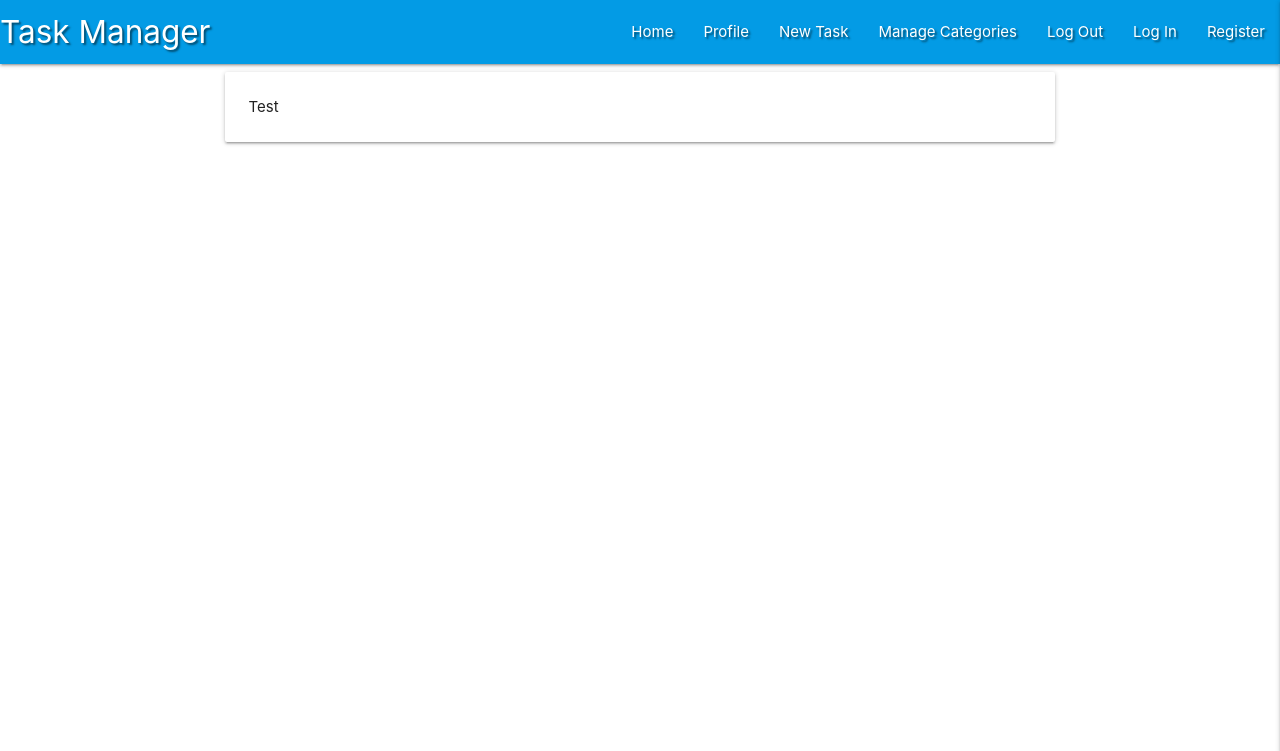
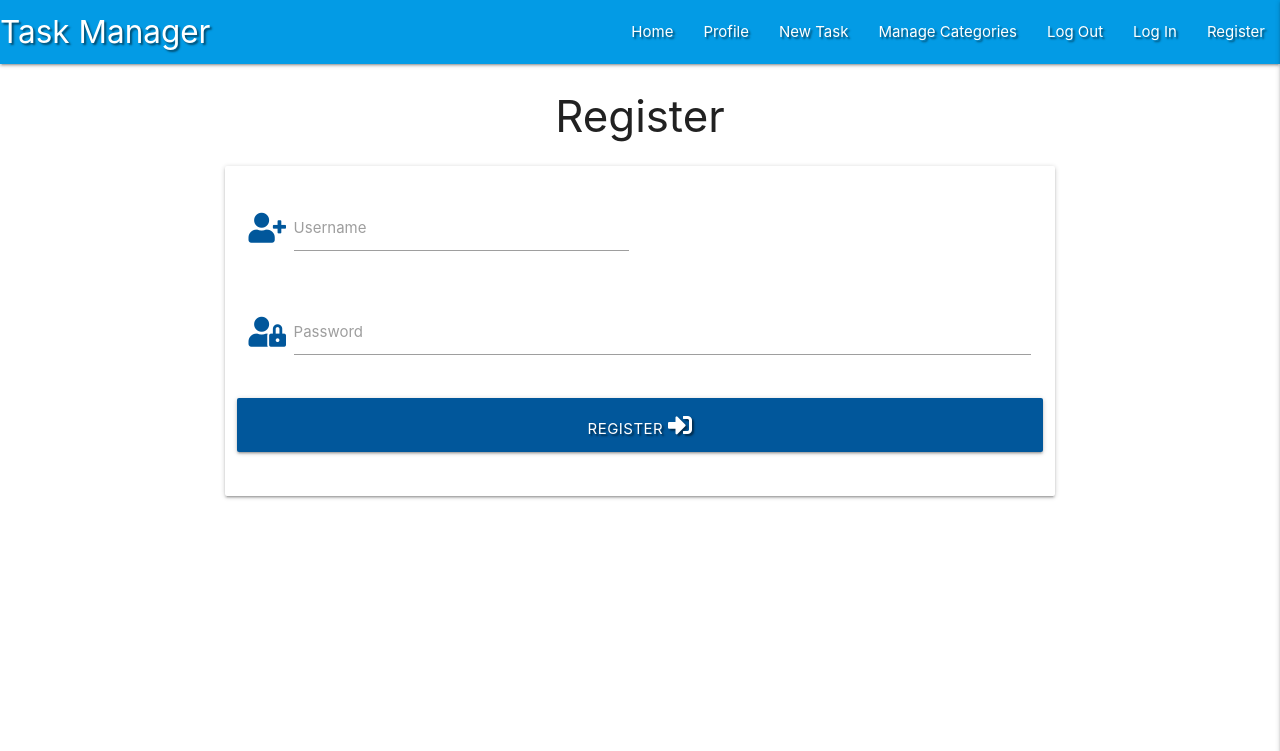
Before and after one commit to StephenJ2020/MS3-Mini-Project, a Flask app: page /register in a window 1280 px wide. Shown: the top 751 px of the page. Run offline with Flask 2, Linux system fonts and the light colour scheme; some libraries are stand-ins or nearby versions.

Commit message:
Update Register.html template with code blocks from materialize

```diff
--- a/templates/register.html
+++ b/templates/register.html
@@ -1,9 +1,33 @@
 {% extends "base.html" %}
 {% block content %}
+
+    <h3 class="center-align">Register</h3>
+
     <div class="row">
-        <form class="col s12 m8 offset-m2">
+        <form class="col s12 m8 offset-m2" method="POST" action="{{ url_for('register') }}">
             <div class="card-panel">
-                <span>Test</span>
+                <!-- Username -->
+                <div class="row">
+                    <div class="input-field col s6">
+                        <i class="fas fa-user-plus prefix light-blue-text text-darken-4"></i>
+                        <input id="username" name="username" type="text" class="validate">
+                        <label for="username">Username</label>
+                    </div>
+                </div>
+                <!-- Password -->
+                <div class="row">
+                    <div class="input-field col s12">
+                        <i class="fas fa-user-lock prefix light-blue-text text-darken-4"></i>
+                        <input id="password" name="password" type="password" class="validate">
+                        <label for="password">Password</label>
+                    </div>
+                </div>
+                <!-- Submit -->
+                <div class="row">
+                    <button type="submit" class="col s12 btn-large light-blue darken-4 text-shadow">
+                        Register <i class="fas fa-sign-in-alt "></i>
+                    </button>
+                </div>
             </div>
         </form>
     </div>
```
